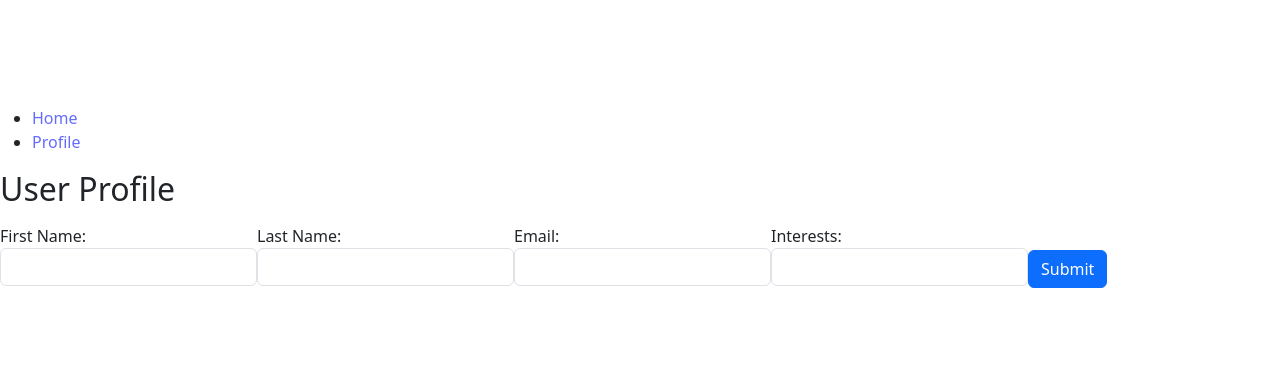
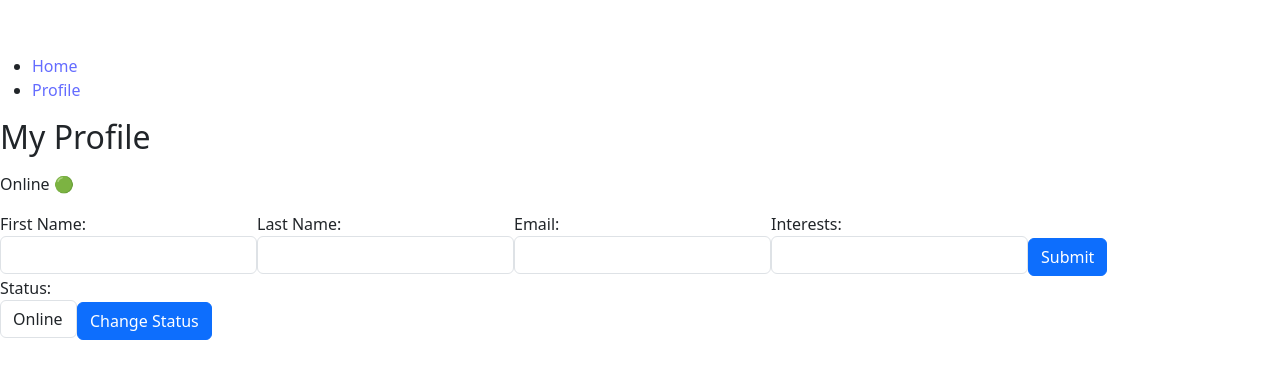
Before and after one commit to iHarmin/twitter-clone, a React (Vite) app in the folder frontend/: page /profile in a window 1280 px wide. Shown: the part 203-582 px from the top of the page. Built offline with nearby package versions, Linux system fonts and the light colour scheme.

Commit message:
feat: added change status function in profile page

```diff
--- a/frontend/src/ProfilePage.tsx
+++ b/frontend/src/ProfilePage.tsx
@@ -8,15 +8,17 @@ function ProfilePage() {
     lastName: '',
     userName: '',
     email: '',
-    interests: ''
+    interests: '',
+    status: 'Online 🟢' // default status
   });
 
   const [firstName, setFirstName] = useState('');
   const [lastName, setLastName] = useState('');
   const [email, setEmail] = useState('');
   const [interests, setInterests] = useState('');
+  const [status, setStatus] = useState('Online 🟢');
 
-  const handleSubmit = async (event: React.FormEvent) => {
+  const handleDetailsSubmit = async (event: React.FormEvent) => {
     event.preventDefault();
 
     setFormData({
@@ -24,7 +26,7 @@ function ProfilePage() {
       firstName: firstName,
       lastName: lastName,
       email: email,
-      interests: interests
+      interests: interests,
     });
 
 
@@ -47,19 +49,45 @@ function ProfilePage() {
     }
   };
 
+  const handleStatusChange = async (event: React.FormEvent) => {
+    event.preventDefault();
+    setFormData({
+      ...formData,
+      status: status,
+    });
+
+    try {
+      const serverResponse = await fetch('http://localhost:8080/api/users/save_status', {
+        method: "POST",
+        headers: {
+          "Content-Type": 'application/json',
+        },
+        body: JSON.stringify(formData)
+      });
+
+      const result = await serverResponse.json();
+      console.log('Success:', result);
+      alert('Status Changes Saved!');
+    } catch (error) {
+      console.error(error);
+      alert('An error occurred while saving your status changes.');
+    }
+  }
+
   // Form for entering name, email, and interests
   // Username cannot be changed
   return (
     <>
       <div>
-        <h2>User Profile</h2>
+        <h2>My Profile</h2>
         <p>{formData.firstName} {formData.lastName}</p>
         <p>{formData.userName}</p>
         <p>{formData.email}</p>
         <p>{formData.interests}</p>
+        <p>{formData.status}</p>
       </div>
 
-      <form onSubmit={handleSubmit}>
+      <form onSubmit={handleDetailsSubmit}>
         <label>
           First Name:
           <input type="text" value={firstName}
@@ -86,6 +114,18 @@ function ProfilePage() {
         </label>
         <input type="submit" value="Submit" className="btn btn-primary"/>
       </form>
+
+      <form onSubmit={handleStatusChange}>
+        <label>
+          Status:
+          <select value={status} onChange={e => setStatus(e.target.value)} className="form-control">
+            <option value="Online 🟢">Online</option>
+              <option value="Offline ⚪">Offline</option>
+            <option value="Busy 🔴">Busy</option>
+          </select>
+        </label>
+        <input type="submit" value="Change Status" className="btn btn-primary"/>
+      </form>
     </>
   );
 }
```
